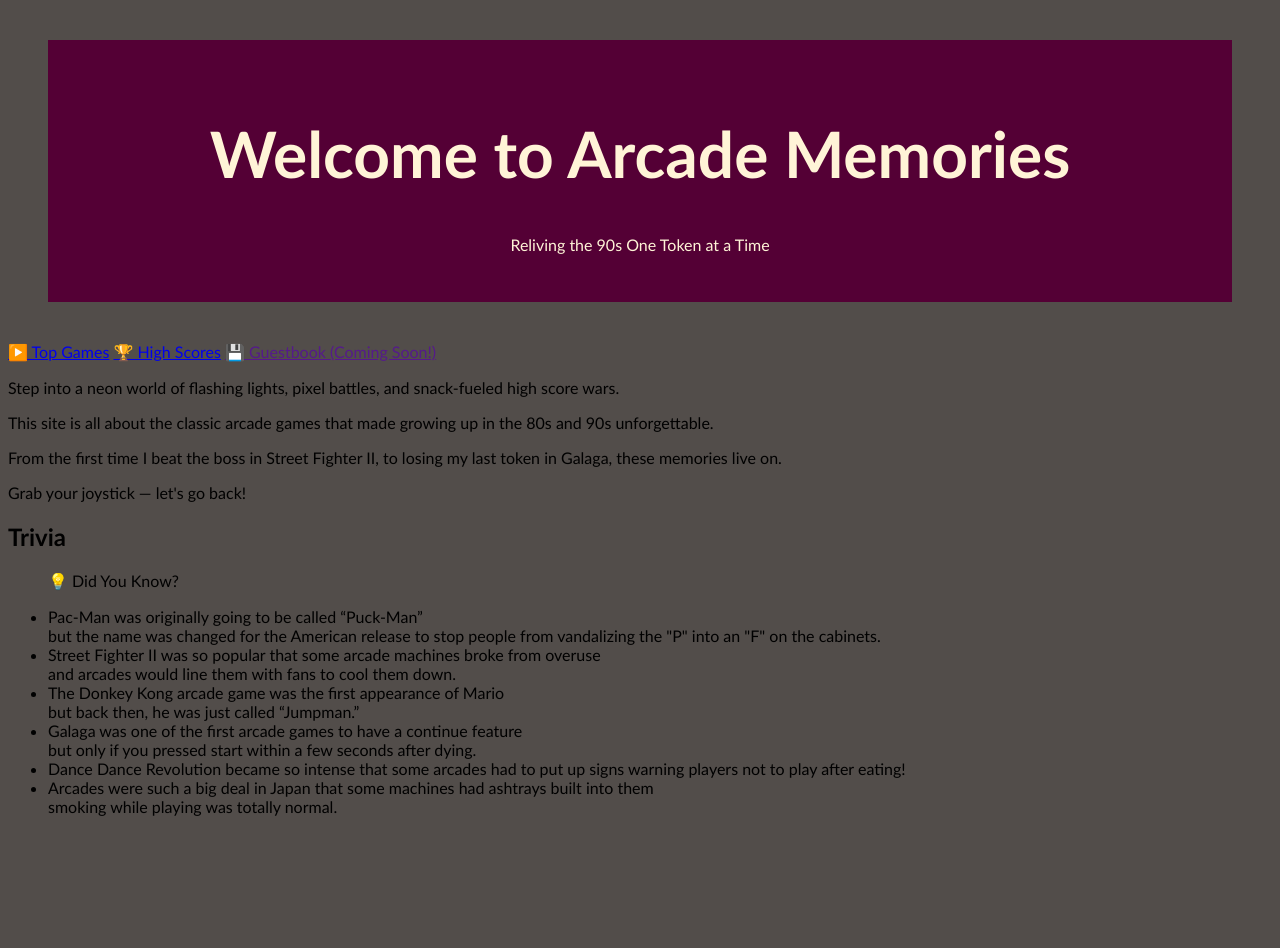
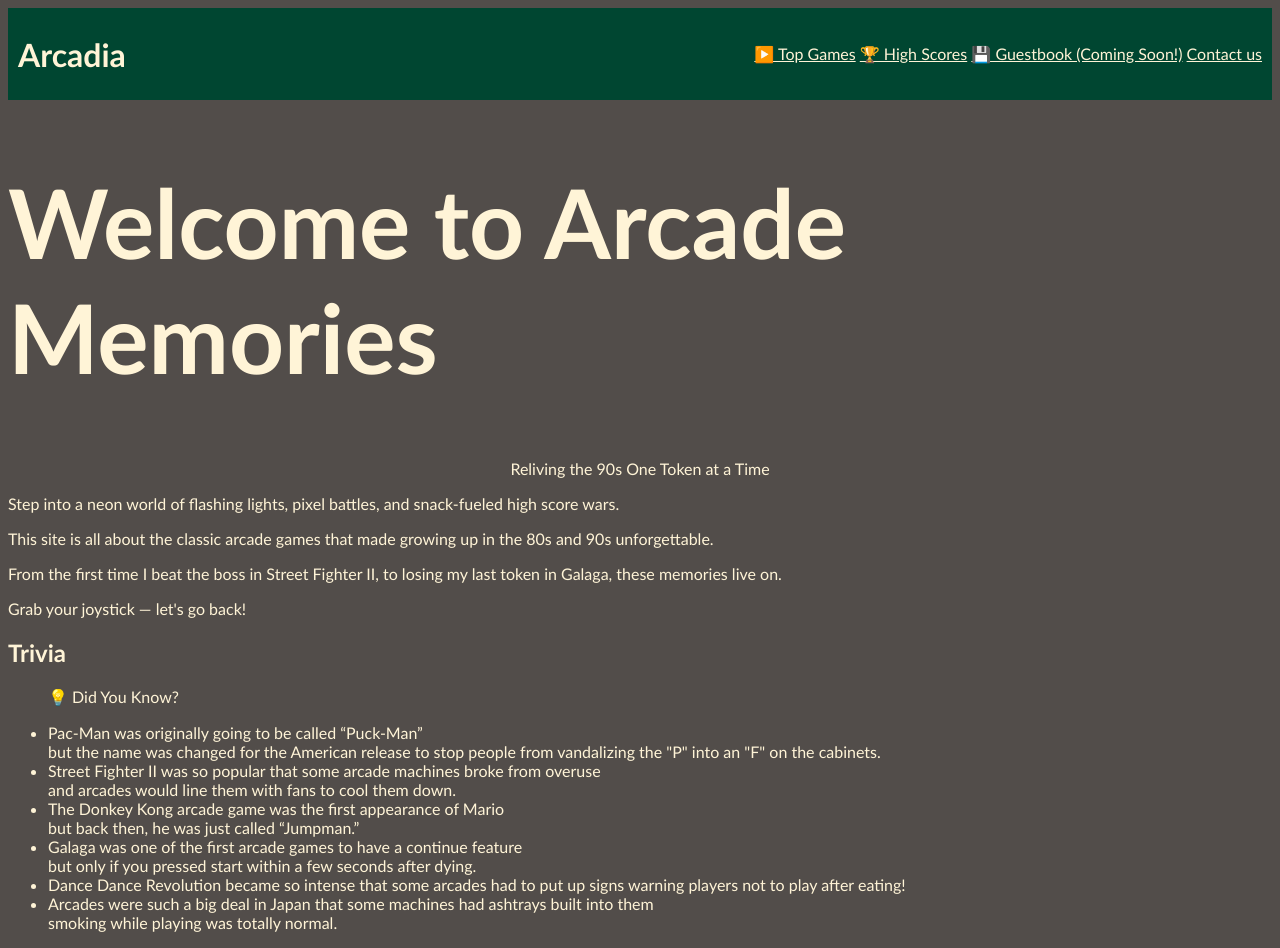
Before and after one commit to karl-young/webDev, a plain HTML site: page ModernLooking-Web-site/index.html in a window 1280 px wide. Before the commit the page ends 832 px from the top, so only its background shows below. Drawn offline with Linux system fonts and the light colour scheme.

Commit message:
working on css

```diff
--- a/ModernLooking-Web-site/index.html
+++ b/ModernLooking-Web-site/index.html
@@ -7,17 +7,19 @@
     <link rel="stylesheet" href="./styles/Styles.css" />
   </head>
   <body>
+    <section class="nav">
+      <h2>Arcadia</h2>
+      <nav>
+        <a href="top-games.html" class="nav-link">▶️ Top Games</a>
+        <a href="high-scores.html" class="nav-link">🏆 High Scores</a>
+        <a href="" class="nav-link">💾 Guestbook (Coming Soon!)</a>
+        <a href="" class="nav-link">Contact us</a>
+      </nav>
+    </section>
     <header>
       <h1>Welcome to Arcade Memories</h1>
       <p>Reliving the 90s One Token at a Time</p>
     </header>
-    <section>
-      <nav>
-        <a href="top-games.html" class="nav-link">▶️ Top Games</a>
-        <a href="high-scores.html" class="nav-link">🏆 High Scores</a>
-        <a href="" class="nav-link">💾 Guestbook (Coming Soon!)</a>
-      </nav>
-    </section>
     <section>
       <article>
         <p>
--- a/ModernLooking-Web-site/styles/Styles.css
+++ b/ModernLooking-Web-site/styles/Styles.css
@@ -13,15 +13,24 @@ body {
     background-color: var(--gray);
     font-family: 'Gill Sans', 'Gill Sans MT', Calibri, 'Trebuchet MS',
       sans-serif;
+      color: var(--white);
   }
 
-header {
-    background-color: var(--purple);
-    padding: 2em;
-    margin: 40px;
+.nav {
+    display: flex;
+    align-items: center;
+    justify-content: space-between;
+    padding: 0 10px 0 10px;
+    background-color: var(--green);
+}
+.nav h2 {
+    font-size: 2em;
+}
+.nav a {
+    color: var(--white);
 }
 header h1 {
-    font-size: 4em;
+    font-size: 6em;
     display: flex;
     justify-content: center;
     color: var(--white);
```
